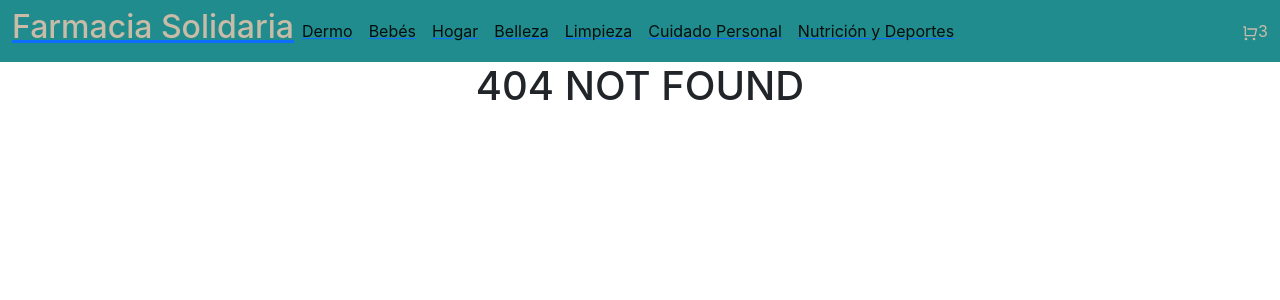
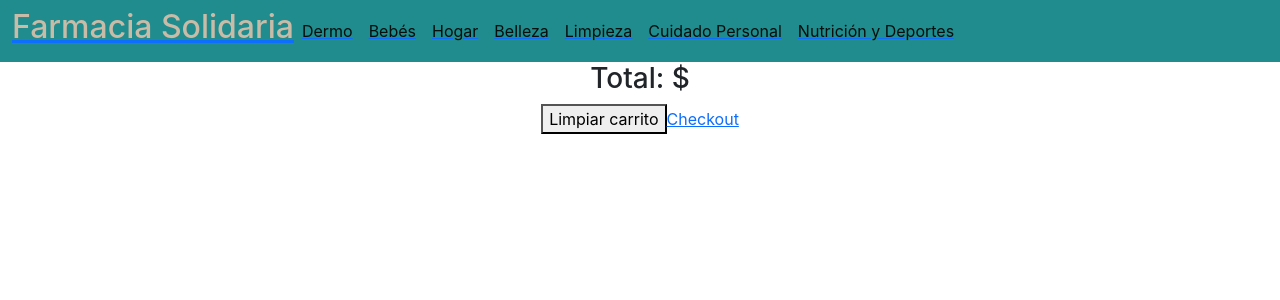
Before and after one commit to MaylenHaag/ProyectoFinal-MaylenHaagRosbaco, a React (Create React App) app: page /cart in a window 1280 px wide. Before the commit this address had no page. Shown: the top 300 px of the page. Built offline with nearby package versions, Linux system fonts and the light colour scheme; the HTML template or start-up script is replaced by a standard one.

Commit message:
clase 12 no funciona

```diff
--- a/src/App.jsx
+++ b/src/App.jsx
@@ -3,6 +3,7 @@
 import NavBar from './components/NavBar/NavBar';
 import ItemListContainer from './components/ItemListContainer/ItemListContainer';
 import ItemDetailContainer from './components/ItemDetailContainer/ItemDetailContainer';
+import Cart from './components/Cart/Cart';
 import { CartProvider } from './context/CartContext';
 
 function App() {
@@ -15,6 +16,7 @@
             <Route path='/' element={<ItemListContainer/>}/>
             <Route path='/category/:categoryId' element={<ItemListContainer/>}/>
             <Route path='/item/:itemId' element={<ItemDetailContainer/>}/>
+            <Route path='/cart' element={<Cart />} />
             <Route path='*' element={<h1>404 NOT FOUND</h1>}/>
           </Routes>
         </CartProvider>
--- /dev/null
+++ b/src/components/Cart/Cart.jsx
@@ -0,0 +1,28 @@
+import { useContext } from "react";
+import { CartContext } from "../../context/CartContext";
+import Item from "../Item/Item";
+import { Link } from "react-router-dom";
+
+const Cart = () => {
+    const { cart, clearCart, totalQuantity, total} = useContext(CartContext)
+
+    if (totalQuantity === 0) {
+        return (
+            <div>
+                <h1>No hay items en el carrito</h1>
+                <Link to='/'>Productos</Link>
+            </div>
+        )
+    }
+
+    return (
+        <div>
+            { cart.map(p => <Item key={p.id} {...p}/>)}
+            <h3>Total: ${total}</h3>
+            <button onClick={() => clearCart()}>Limpiar carrito</button>
+            <Link to='/checkout'>Checkout</Link>
+        </div>
+    )
+}
+
+export default Cart
--- a/src/components/CartWidget/CartWidget.jsx
+++ b/src/components/CartWidget/CartWidget.jsx
@@ -1,12 +1,17 @@
-
+import Cart from '../Cart/Cart';
 import { RiShoppingCartLine } from 'react-icons/ri';
+import { useContext } from 'react';
+import { CartContext } from '../../context/CartContext';
+import { Link } from 'react-router-dom';
 
 const CartWidget = () => {
+    const { totalQuantity } = useContext(CartContext)
+
     return (
-        <div className='carrito'>
+        <Link to='/cart' style={{ display: totalQuantity > 0 ? 'block' : 'none'}}>
             <RiShoppingCartLine />
-            3
-        </div>
+            { totalQuantity }
+        </Link>
     )
 }
 
```
